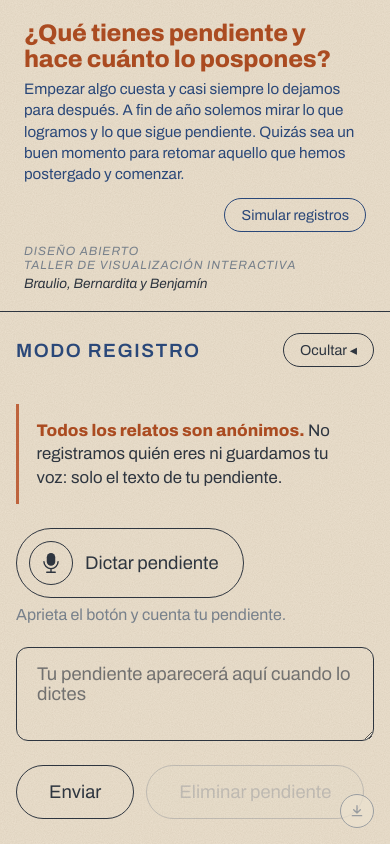
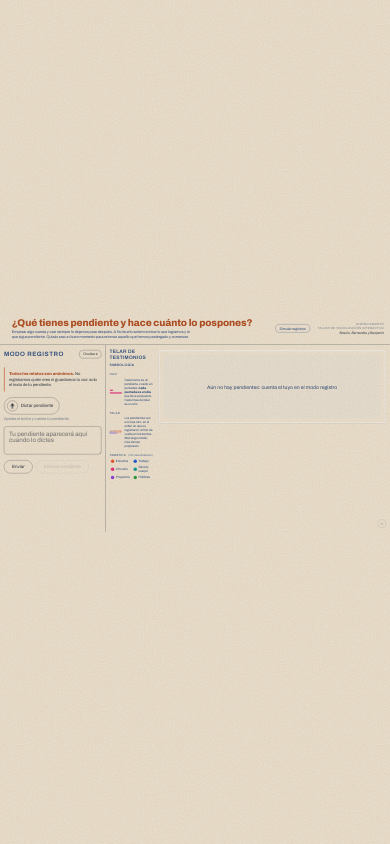
Before and after one commit to Bernardita-Jesus/web-visualizacion-sonora, a plain HTML site: page index.html in a window 390 px wide. Drawn offline with Linux system fonts and the light colour scheme.

Commit message:
agragaaar pixel equivalencia

```diff
--- a/css/styles.css
+++ b/css/styles.css
@@ -28,12 +28,25 @@ body {
 }
 
 body {
-  display: flex;
-  flex-direction: column;
-  height: 100dvh;
+  overflow: hidden; /* nunca hay scroll: el lienzo se escala para caber en la ventana */
   background: var(--bg);
   color: var(--ink);
   font-family: var(--font);
+}
+
+/* Toda la página es un lienzo de tamaño fijo (1600 × 900) que se escala completo para caber en la
+   ventana: se ve igual, en las mismas proporciones, en cualquier computador. Si la ventana tiene otra
+   forma, sobra fondo arriba y abajo o a los lados (ver ajustarLienzo en js/app.js). */
+.lienzo {
+  position: absolute;
+  top: 0;
+  left: 0;
+  display: flex;
+  flex-direction: column;
+  width: 1600px;
+  height: 900px;
+  overflow: hidden;
+  transform-origin: 0 0;
 }
 
 /* Un poco de grano sobre todo el fondo, como papel: ruido muy tenue encima de la página (no se puede
@@ -83,25 +96,10 @@ body::after {
   text-align: right;
 }
 
-@media (max-width: 760px) {
-  .cabecera {
-    flex-direction: column;
-    align-items: flex-start;
-  }
-
-  .cabecera-info {
-    text-align: left;
-  }
-
-  .cabecera-pregunta {
-    margin-left: 0;
-  }
-}
-
 .pregunta {
   margin: 0;
   color: var(--title);
-  font-size: clamp(1.5rem, 2.6vw, 2.5rem);
+  font-size: 40px;
   font-weight: 800;
   line-height: 1.1;
   letter-spacing: -0.01em;
@@ -218,7 +216,7 @@ body::after {
 .modo {
   margin: 0;
   color: var(--azul);
-  font-size: clamp(1.2rem, 1.8vw, 1.6rem);
+  font-size: 25.6px;
   font-weight: 600;
   letter-spacing: 0.08em;
   text-transform: uppercase;
@@ -235,37 +233,6 @@ body::after {
 
 .vista-visualizacion .bar {
   padding-bottom: 8px;
-}
-
-@media (max-width: 760px) {
-  .escenario {
-    flex-direction: column;
-    overflow-y: auto;
-  }
-
-  .vista {
-    flex: 1 0 auto;
-  }
-
-  .vista-visualizacion {
-    min-height: 70dvh;
-    border-left: none;
-    border-top: 1px solid var(--ink);
-  }
-
-  /* En pantallas angostas, la pestaña oculta queda como una barra arriba. */
-  .escenario.registro-oculto .vista-registro {
-    flex: 0 0 44px;
-  }
-
-  .pestana-registro {
-    flex-direction: row;
-  }
-
-  .pestana-texto {
-    writing-mode: horizontal-tb;
-    transform: none;
-  }
 }
 
 .boton-modo {
@@ -317,7 +284,7 @@ body::after {
   background: var(--surface);
   color: var(--ink);
   font: inherit;
-  font-size: clamp(1.15rem, 2.5vw, 1.6rem);
+  font-size: 25.6px;
   resize: vertical;
 }
 
@@ -580,7 +547,7 @@ button:focus-visible {
 
 /* El título cabe en la columna angosta de la simbología. */
 .telar-lado .modo {
-  font-size: clamp(1.05rem, 1.3vw, 1.25rem);
+  font-size: 20px;
   letter-spacing: 0.05em;
 }
 
@@ -698,26 +665,6 @@ body[data-opcion="2"] .simbologia-telar {
   width: 28px;
   height: 28px;
 }
-
-@media (max-width: 760px) {
-  .plano-wrap {
-    flex-direction: column;
-  }
-
-  .telar-lado {
-    flex: none;
-  }
-
-  .simbologia .temas {
-    grid-template-columns: repeat(2, 1fr);
-  }
-
-  #plano {
-    height: auto;
-    min-height: 420px;
-  }
-}
-
 
 .patio {
   fill: var(--patio-fill);
--- a/index.html
+++ b/index.html
@@ -13,6 +13,8 @@
   <script type="module" src="js/ovillos.js"></script>
 </head>
 <body>
+  <!-- Lienzo de tamaño fijo: se escala para caber en cualquier ventana, sin scroll (ver js/app.js). -->
+  <div id="lienzo" class="lienzo">
   <!-- ---------- Barra superior: la pregunta, el contexto y los nombres ---------- -->
   <header class="cabecera">
     <div class="cabecera-pregunta">
@@ -174,5 +176,6 @@
       <span class="visually-hidden">Registros</span>
     </button>
   </div>
+  </div>
 </body>
 </html>
--- a/js/app.js
+++ b/js/app.js
@@ -296,3 +296,23 @@ try {
 } catch {
   // Sin almacenamiento disponible: el registro empieza visible.
 }
+
+/* ---------- Lienzo: la página se ve igual en cualquier pantalla ---------- */
+
+// Tamaño del lienzo en que está diseñada la página (el mismo de .lienzo en css/styles.css).
+const LIENZO = { ancho: 1600, alto: 900 };
+const lienzo = document.querySelector('#lienzo');
+
+/**
+ * Escala el lienzo completo para que quepa en la ventana, sin deformarlo y sin scroll, y lo centra: si la
+ * ventana es más alargada o más alta que el lienzo, el espacio que sobra queda como fondo.
+ */
+function ajustarLienzo() {
+  const escala = Math.min(window.innerWidth / LIENZO.ancho, window.innerHeight / LIENZO.alto);
+  const x = (window.innerWidth - LIENZO.ancho * escala) / 2;
+  const y = (window.innerHeight - LIENZO.alto * escala) / 2;
+  lienzo.style.transform = `translate(${x.toFixed(1)}px, ${y.toFixed(1)}px) scale(${escala.toFixed(4)})`;
+}
+
+ajustarLienzo();
+window.addEventListener('resize', ajustarLienzo);
```
